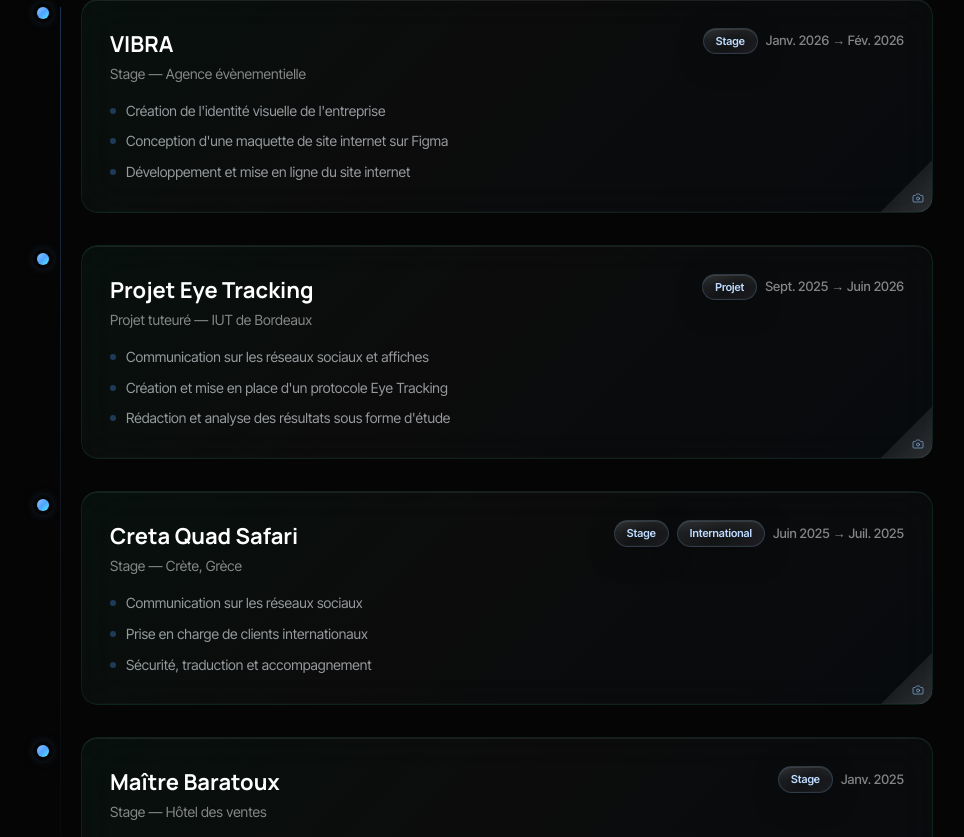
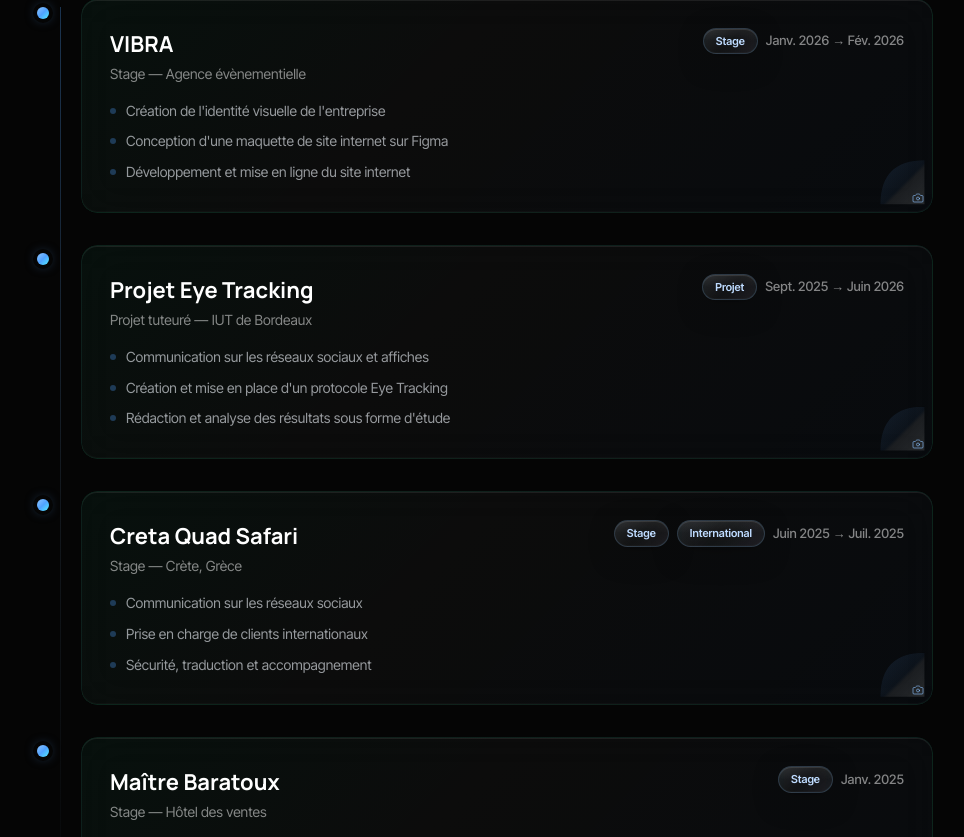
Before and after one commit to Elouanprg/Portfolio-Elouan-PORGE, a React (Vite) app: page / in a window 1280 px wide. Shown: the part 1343-2180 px from the top of the page, without its empty margins (155-1119 px from the left). Built offline with nearby package versions, Linux system fonts and the light colour scheme.

Commit message:
Rounded peel corner instead of diagonal

```diff
--- a/src/index.css
+++ b/src/index.css
@@ -229,7 +229,7 @@ body {
     rgba(255, 255, 255, 0.15) 100%
   );
   border-top-left-radius: 16px;
-  clip-path: polygon(100% 0%, 0% 100%, 100% 100%);
+  clip-path: path("M 44 0 Q 0 0 0 44 L 44 44 Z");
   animation: peel-breathe 4s ease-in-out infinite;
   transition: all 0.4s cubic-bezier(0.22, 1, 0.36, 1);
   box-shadow: -2px -2px 8px rgba(0, 0, 0, 0.3);
```
